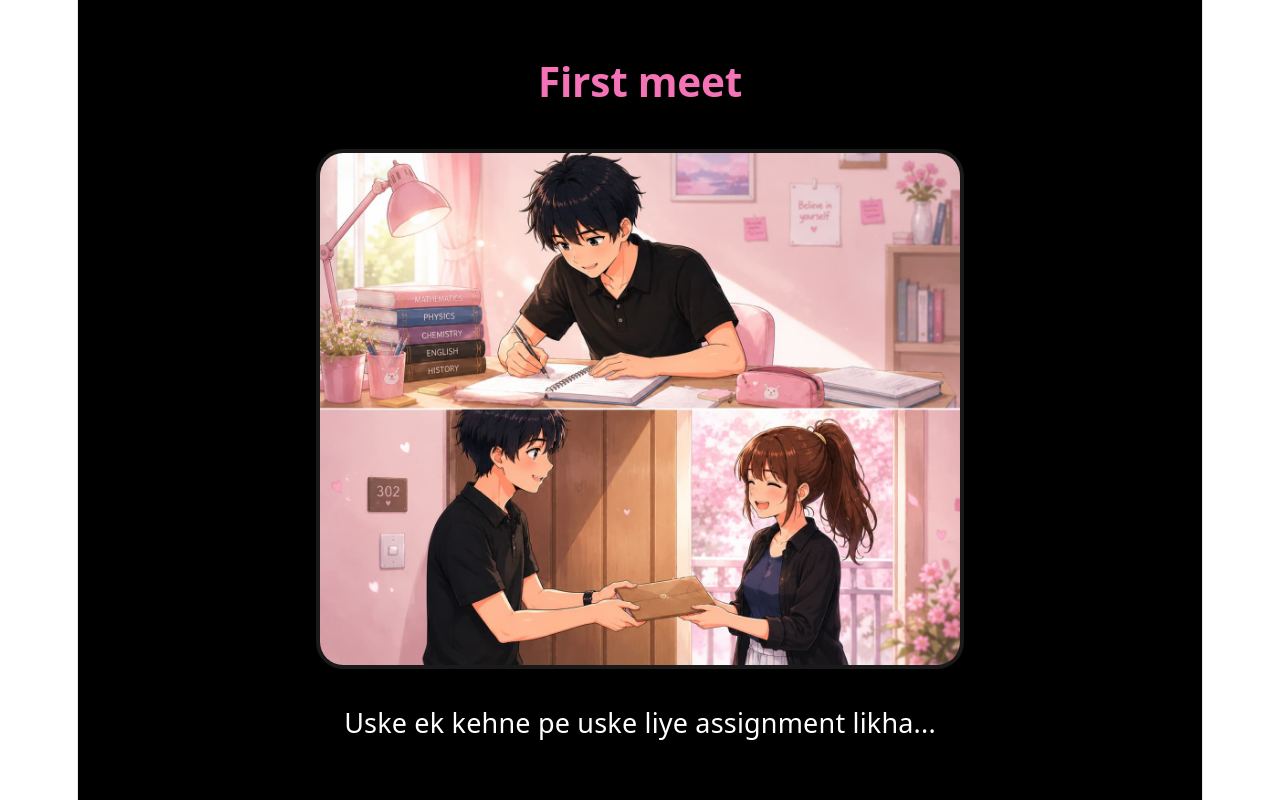
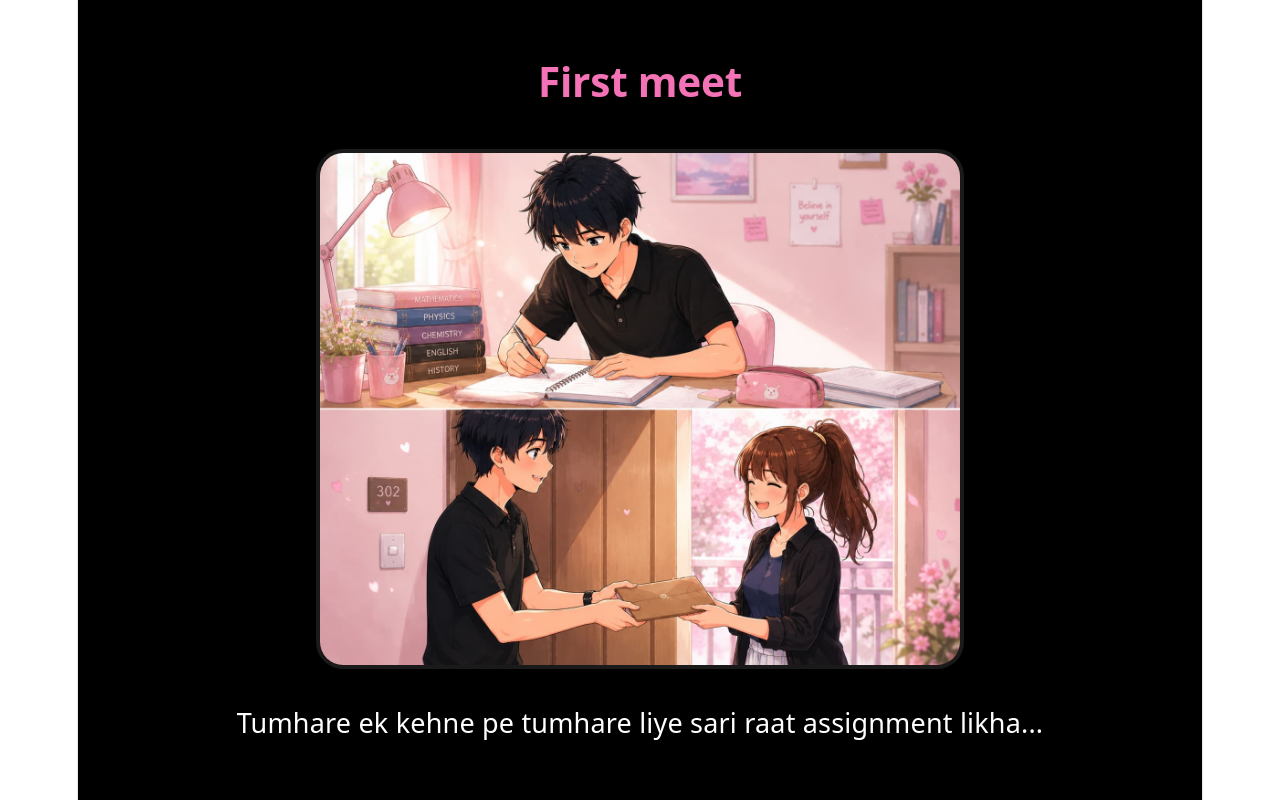
Before and after one commit to 21teo/vitejs-vite-9s81aq8f, a React (Vite) app: page / in a window 1280 px wide. Shown: the top 800 px of the page. Built offline with nearby package versions, Linux system fonts and the light colour scheme.

Commit message:
Update App.jsx

```diff
--- a/src/App.jsx
+++ b/src/App.jsx
@@ -9,7 +9,7 @@ export default function App() {
       <section className="min-h-screen flex flex-col items-center justify-center p-8">
         <h2 className="text-4xl font-bold mb-10 text-pink-400">First meet</h2>
         <img src="/boy_assignment.jpg" className="w-full max-w-xl rounded-3xl shadow-2xl border-4 border-white/10" alt="Assignment" />
-        <p className="mt-8 text-2xl font-light text-center">Uske ek kehne pe uske liye assignment likha...</p>
+        <p className="mt-8 text-2xl font-light text-center">Tumhare ek kehne pe tumhare liye sari raat assignment likha...</p>
       </section>
 
       {/* 2. SCENE: Chatting */}
```
